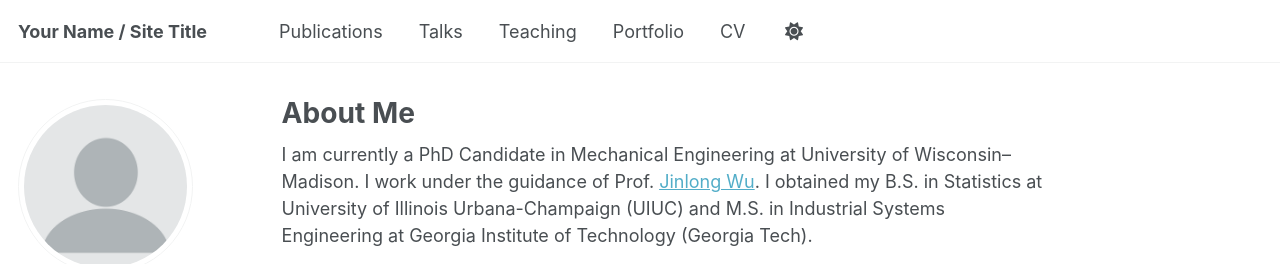
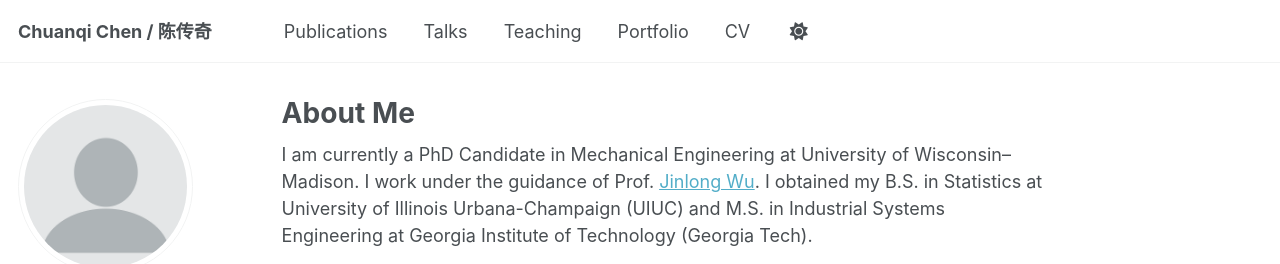
Before and after one commit to Chuanqi-Chen/Chuanqi-Chen.github.io, a Jekyll site: the page built from _pages/about.md, in a window 1280 px wide. Shown: the top 264 px of the page. Built offline with Jekyll 4.4.1, drawn with Linux system fonts in a browser that asks for light colours; some web fonts are replaced.

Commit message:
Update _config.yml

```diff
--- a/_config.yml
+++ b/_config.yml
@@ -9,11 +9,11 @@
 # Basic Site Settings
 locale                   : "en-US"
 site_theme               : "default"
-title                    : "Your Name / Site Title"
+title                    : "Chuanqi Chen / 陈传奇"
 title_separator          : "-"
 name                     : &name "Your Name"
 description              : &description "personal description"
-url                      : https://academicpages.github.io # the base hostname & protocol for your site e.g. "https://[your GitHub username].github.io" or if you already have some other page hosted on Github then use "https://[your GitHub username].github.io/[Your Repo Name]"
+url                      : https://Chuanqi-Chen.github.io
 baseurl                  : "" # the subpath of your site, e.g. "/blog"
 repository               : "academicpages/academicpages.github.io"
 
```
